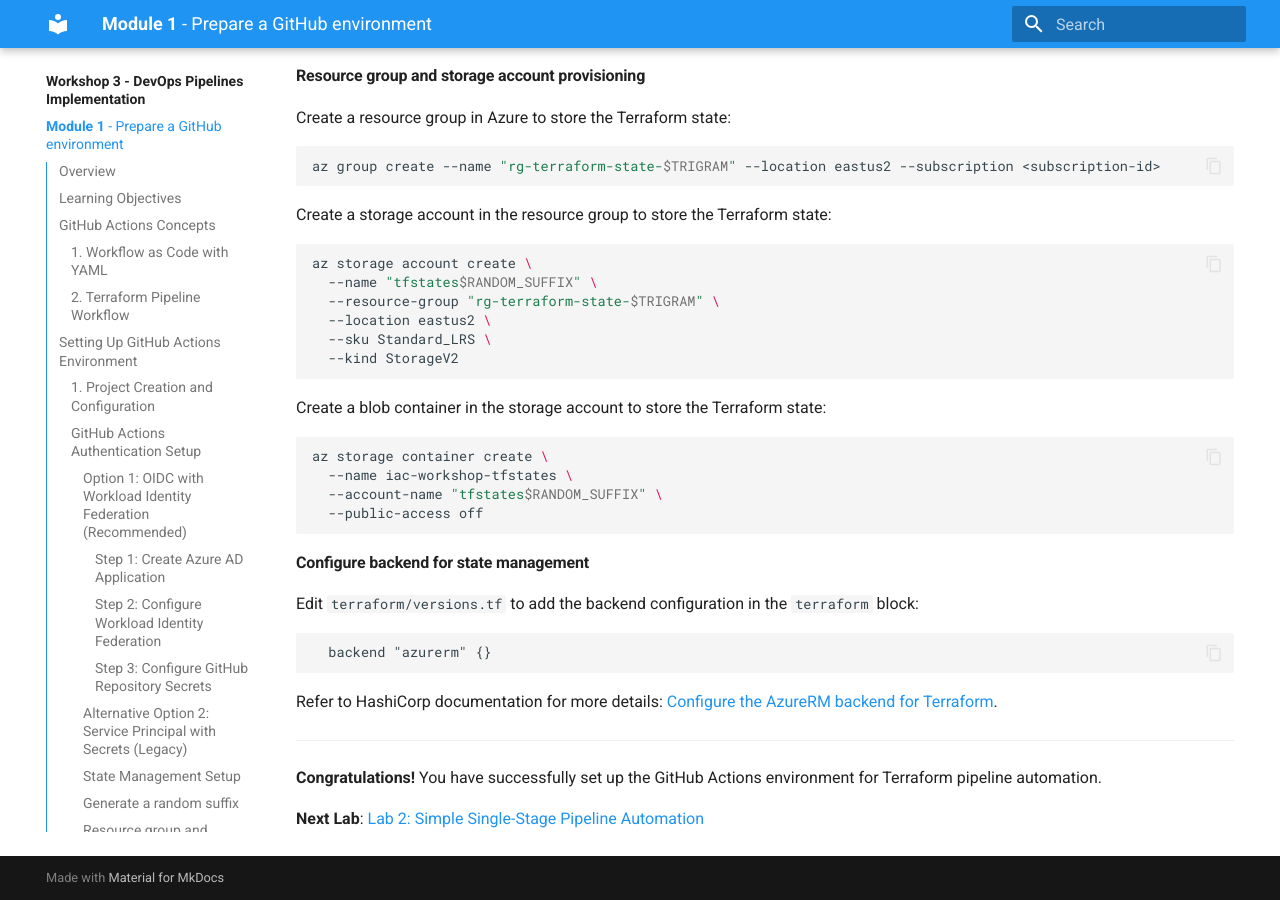
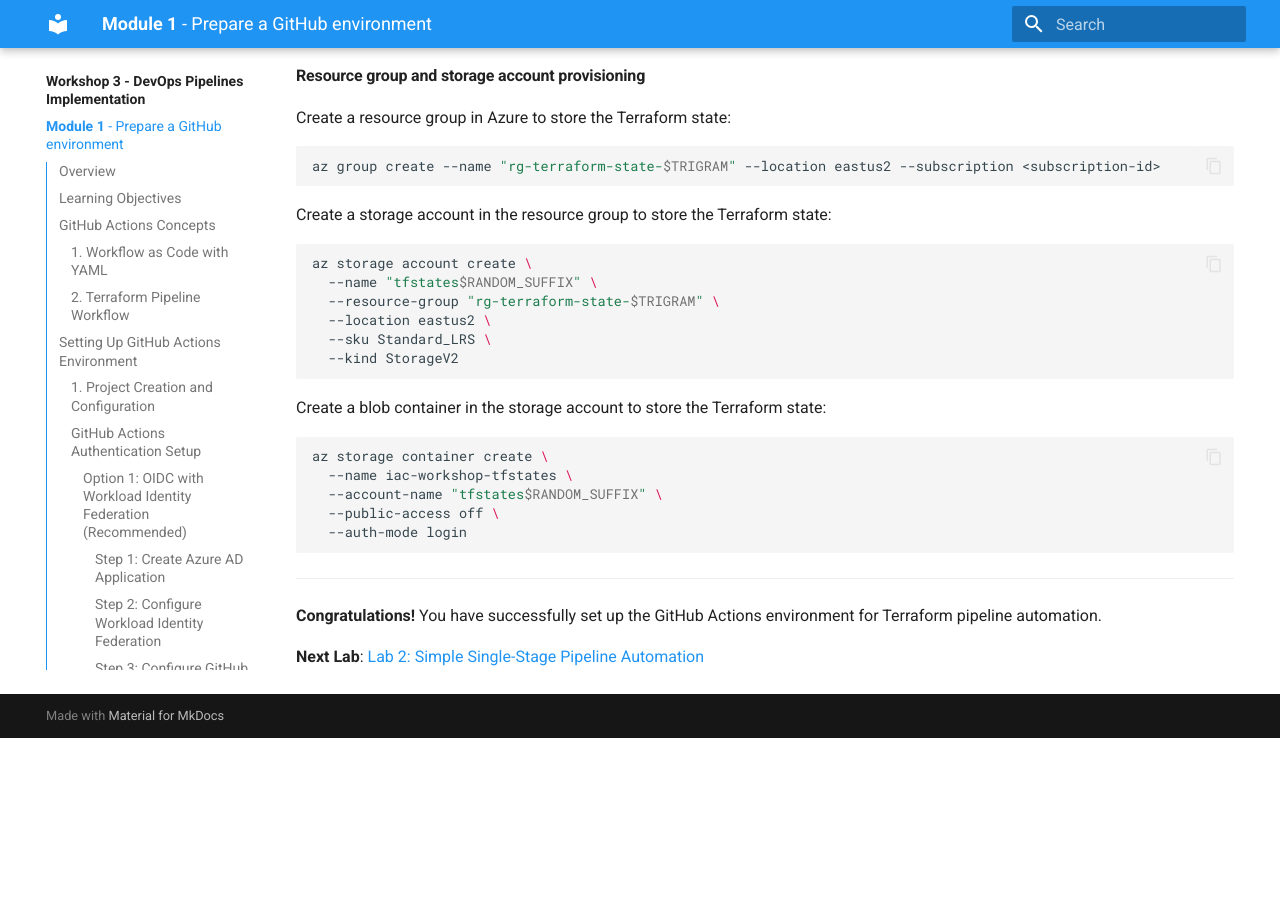
Before and after one commit to lrivallain/ms-alz-workshop, an MkDocs documentation site: the page built from docs/Workshop-3-DevOps-Pipelines-Implementation/content/01-github-environment.md, in a window 1280 px wide and 900 px high, scrolled down 6630 px. Built offline with MkDocs 1.6.1 and Material for MkDocs 9.7.7, drawn with Linux system fonts in a browser that asks for light colours; after the commit the page ends 7368 px from its top, so only the background shows below that.

Commit message:
Fix backend configuration at the appropriate moment

````diff
--- a/docs/Workshop-3-DevOps-Pipelines-Implementation/content/01-github-environment.md
+++ b/docs/Workshop-3-DevOps-Pipelines-Implementation/content/01-github-environment.md
@@ -328,19 +328,9 @@ Create a blob container in the storage account to store the Terraform state:
 az storage container create \
   --name iac-workshop-tfstates \
   --account-name "tfstates$RANDOM_SUFFIX" \
-  --public-access off
+  --public-access off \
+  --auth-mode login
 ```
-
-#### Configure backend for state management
-
-Edit `terraform/versions.tf` to add the backend configuration in the `terraform` block:
-
-```
-  backend "azurerm" {}
-```
-
-Refer to HashiCorp documentation for more details: [Configure the AzureRM backend for Terraform](https://developer.hashicorp.com/terraform/language/backend/azurerm).
-
 
 ---
 
````
Also changed, not shown: docs/Workshop-3-DevOps-Pipelines-Implementation/content/02-pipeline-automation.md (+15 -0 lines), 1 other file.
